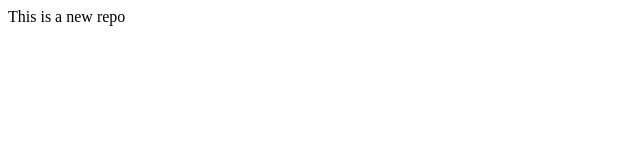
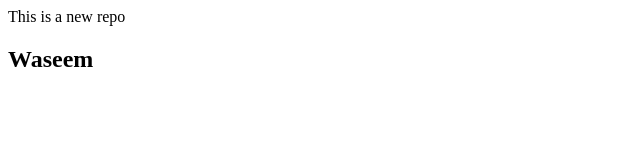
Before and after one commit to Itsmaniiii/localrepo, a plain HTML site: page index.html in a window 1280 px wide. Shown: the whole page, without its empty margins (0-640 px from the left). Drawn offline with Linux system fonts and the light colour scheme.

Commit message:
Adding headings

```diff
--- a/index.html
+++ b/index.html
@@ -1 +1,2 @@
 <p>This is a new repo</p>
+<h2>Waseem</h2>
```
